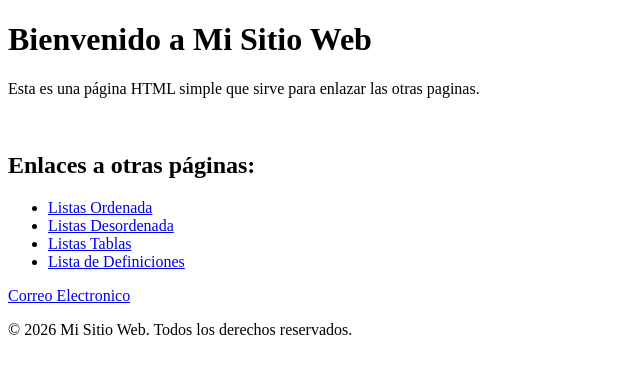
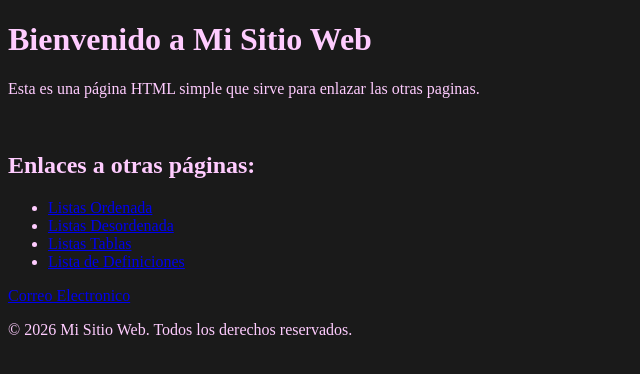
Before and after one commit to alanfscalderonbdam/LM-Tarea2-AlanFS, a plain HTML site: page index.html in a window 1280 px wide. Shown: the whole page, without its empty margins (0-640 px from the left). Drawn offline with Linux system fonts and the light colour scheme; files that its build step writes are made by us from their sources.

Commit message:
CSS Body Style index

```diff
--- a/index.html
+++ b/index.html
@@ -16,43 +16,52 @@
     </head>
 
     <!-- Indica la informacion que se le va a mostrar al usuario -->
-    <body>
+     <!-- Demostracion inline CSS -->
+    <body Style="background-color: rgb(26, 26, 26); color:  #fcf;"   >
         <!-- Etiqueta de sintaxis. Indica la parte superior -->
 
-        <header>
+        <header >
             <!-- Etiquetas texto -->
+             <div id = "mensaje-bienvenida">
                 <h1>Bienvenido a Mi Sitio Web</h1>
                 <p>Esta es una página HTML simple que sirve para enlazar las otras paginas.</p>
-
+            </div>
         </header>
         <!-- Break, salto de linea -->
         <br>
 
         <!-- Etiqueta de sintaxis. Indica la parte principal (la de en medio) -->
         <main>
+            <div id="navegacion">
                 <h2>Enlaces a otras páginas:</h2>
                 <!-- Crea lista no ordenada  -->
                 <ul>
                     <!-- Crea elemento de lista -->
+                    <div id="nav-ordenadas" class="nav-element">
                         <li>
                             <!-- Crear enlace-->
                             <a href="web/ordenadas.html"> Listas Ordenada </a>
                         </li>
+                    </div>
 
+                    <div id="nav-desordenadas" class="nav-element">
                         <li>
                             <a href="web/desordenadas.html"> Listas Desordenada </a>
                         </li>
-
+                    </div>
+                    <div id="nav-tablas" class="nav-element">
                         <li>
                             <a href="web/tablas.html"> Listas Tablas </a>
                         </li>
-
+                    </div>
+                    <div id="nav-definiciones" class="nav-element">
                         <li>
                             <a href="web/definiciones.html">Lista de Definiciones</a>
                         </li>
+                    </div>
 
                 </ul>
-
+            </div>
         </main>
 
         <!-- Etiqueta de sintaxis. Indica la parte inferior -->
```
Lines whose indentation alone changed are shown as unchanged.
